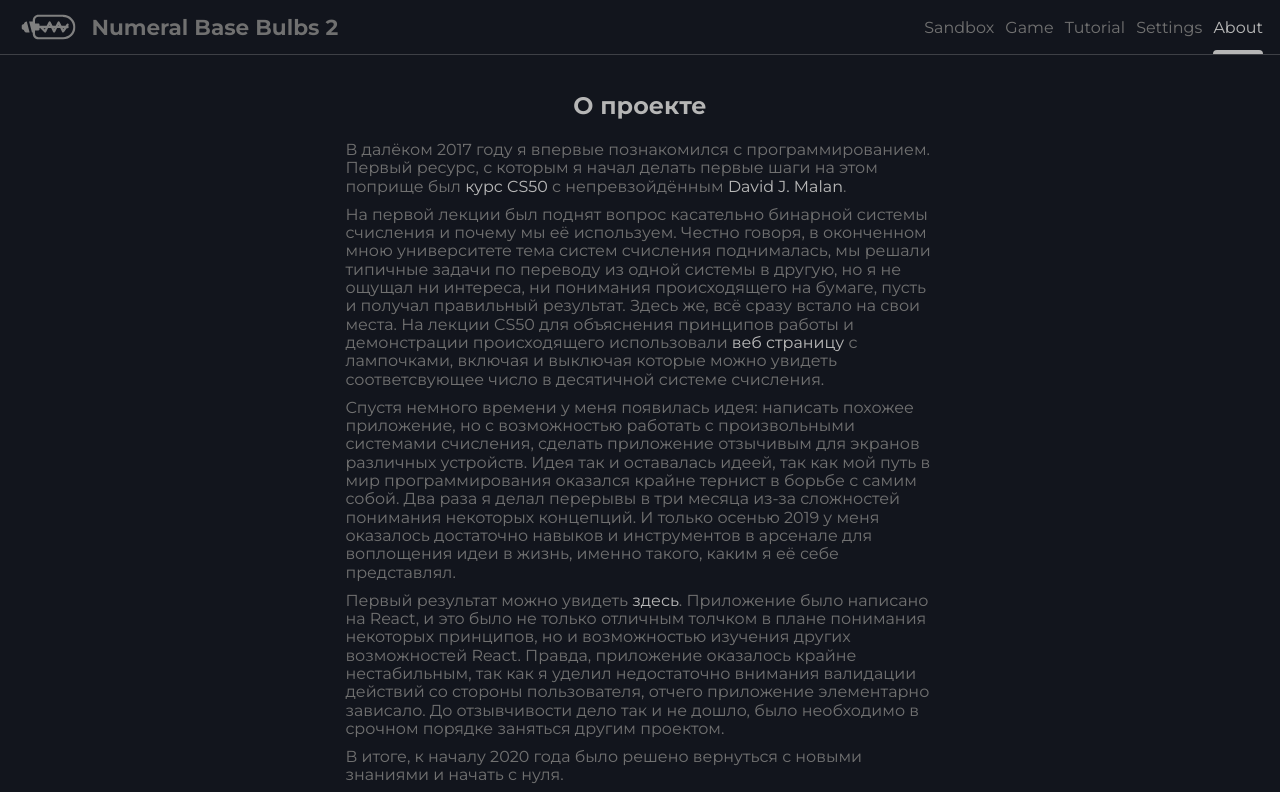
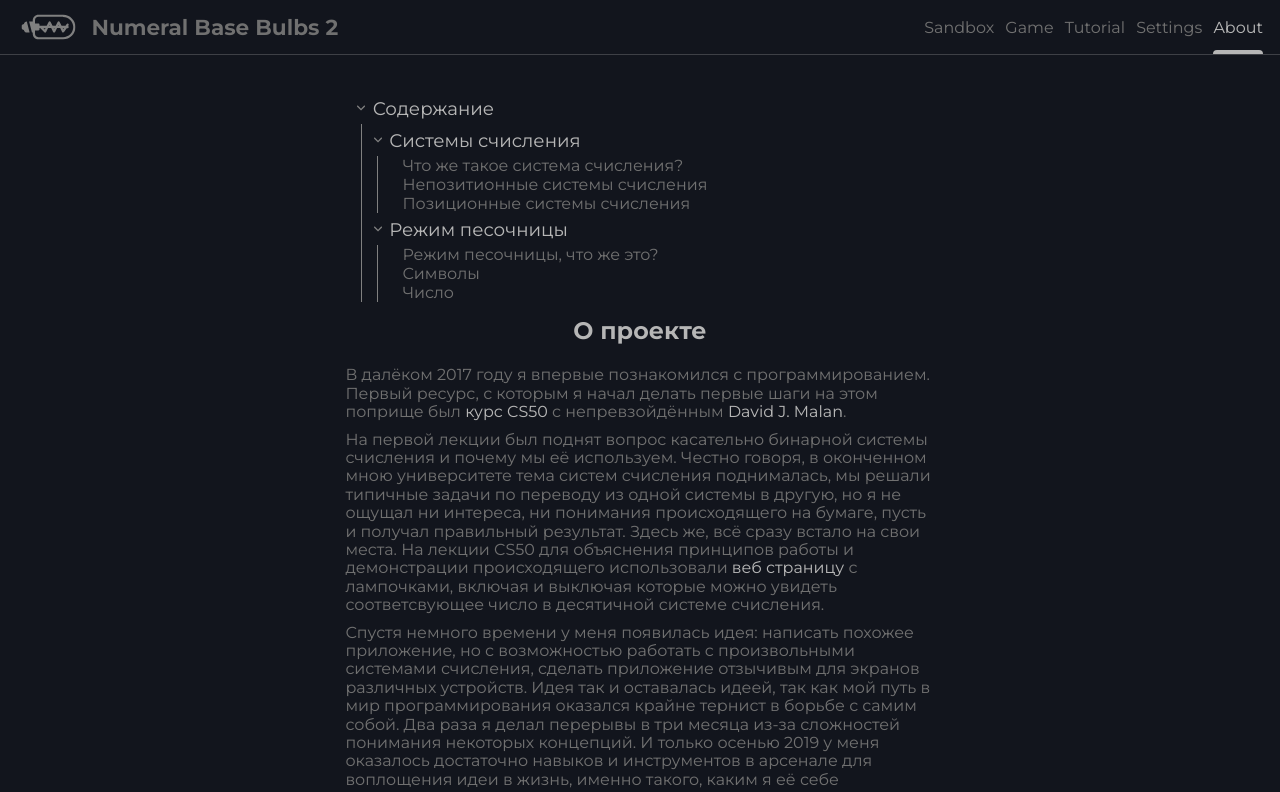
Before and after one commit to EricRovell/numeral-base-bulbs-v2, a Next.js app: page /about in a window 1280 px wide. Shown: the top 792 px of the page. Built offline with nearby package versions, Linux system fonts and the light colour scheme.

Commit message:
using Navigation

```diff
--- a/src/components/Layout/Article/LayoutArticle.jsx
+++ b/src/components/Layout/Article/LayoutArticle.jsx
@@ -1,12 +1,28 @@
+import Navigation from "components/UI/Navigation/Navigation";
 import Article from "./Article";
+
+import contentsEN from "components/UI/Navigation/map-en";
+import contentsRU from "components/UI/Navigation/map-ru";
+
 import style from "./layout-article.module.css";
 
-const LayoutArticle = ({ children }) => (
+/* const contents = async ({ lang }) => {
+  return await {
+    "EN": import("components/UI/Navigation/map-en"),
+    "RU": import("components/UI/Navigation/map-ru")
+  }[lang];
+}; */
+
+const LayoutArticle = ({ children }) => {
+
+  return (
     <main className={style["layout-article"]}>
+      <Navigation items={contentsRU} />
       <Article>
         {children}
       </Article>
     </main>
   );
+};
 
 export default LayoutArticle;
```
Lines whose indentation alone changed are shown as unchanged.
